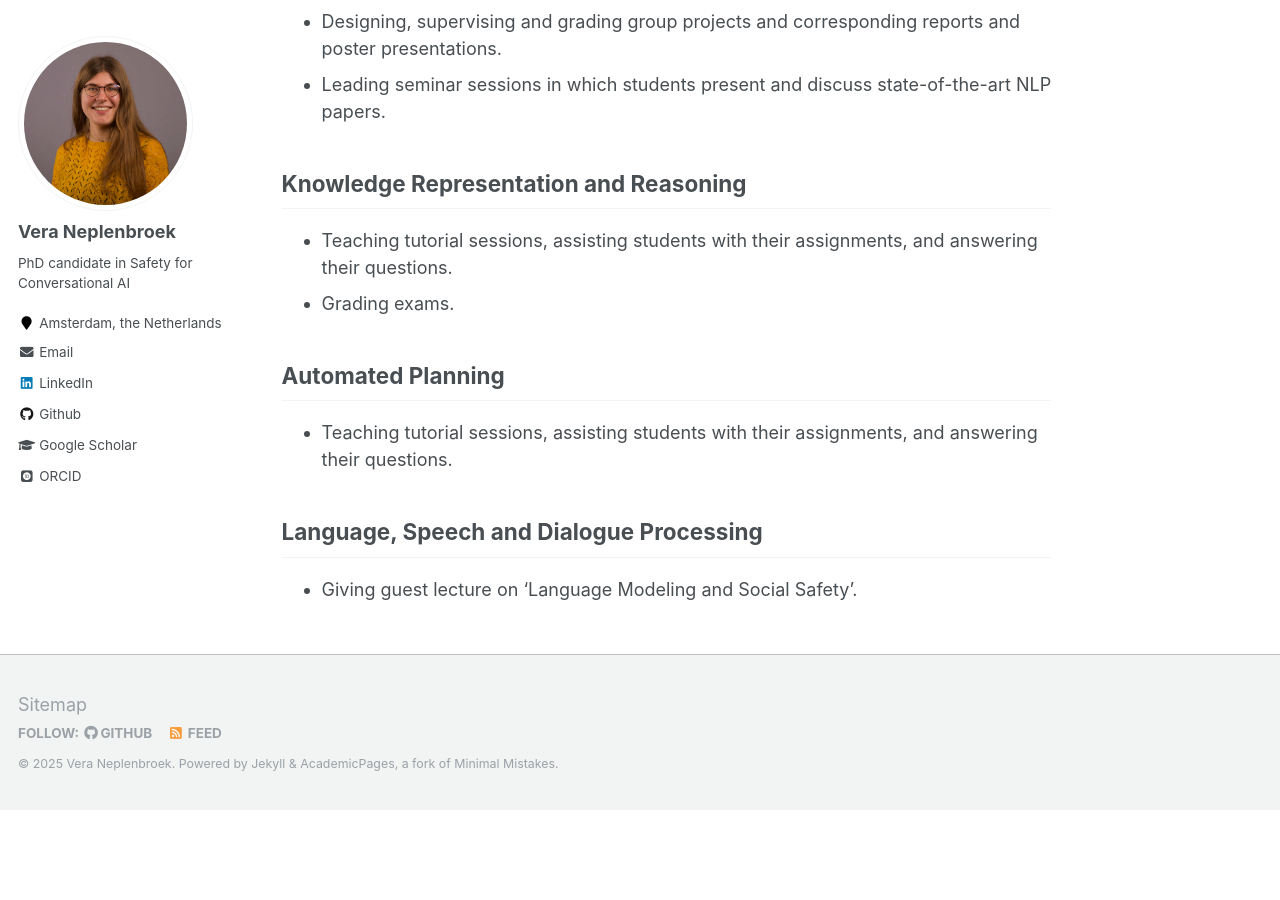
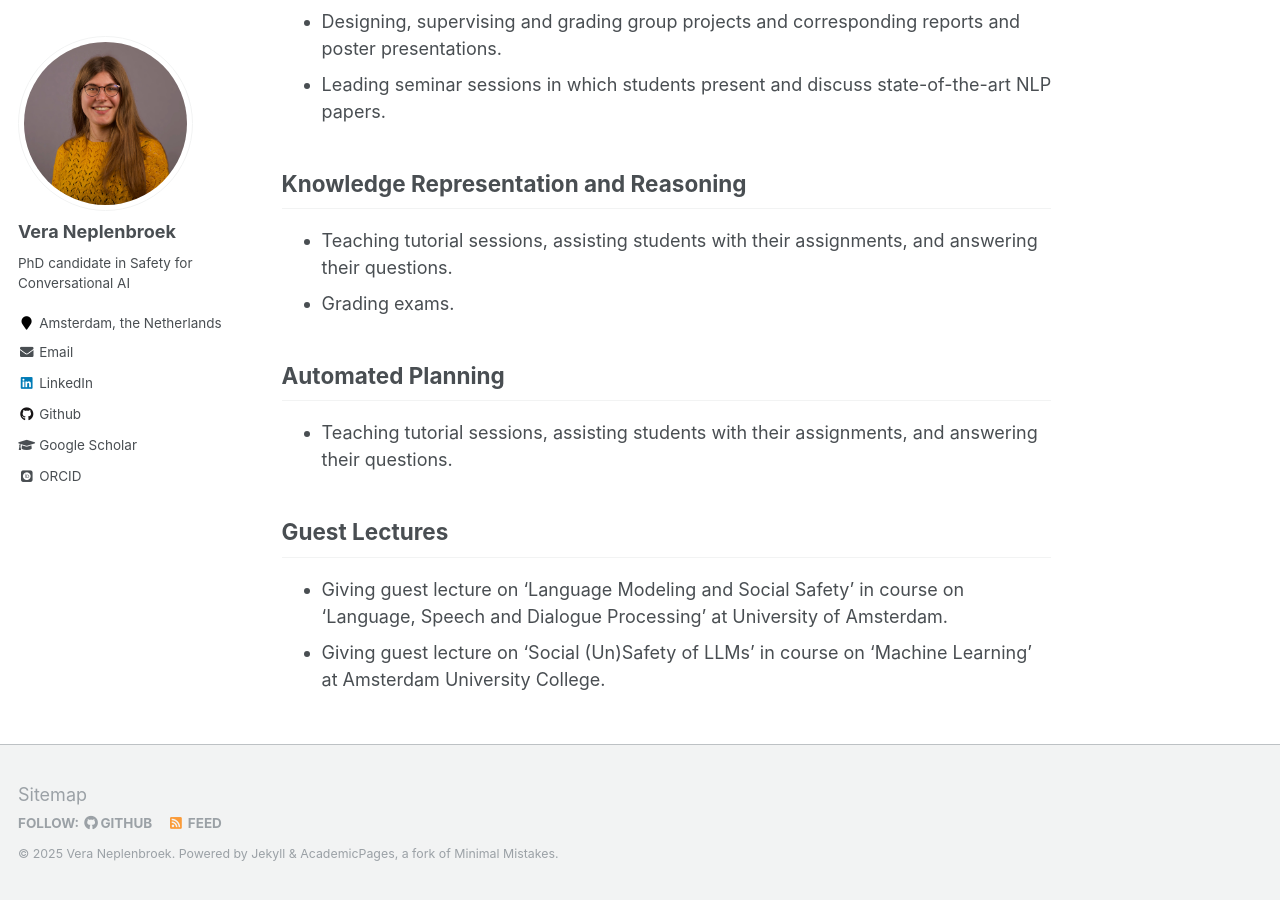
Before and after one commit to Veranep/Veranep.github.io, a Jekyll site: the page built from _pages/teaching.md, in a window 1280 px wide and 900 px high, scrolled down 765 px. Built offline with Jekyll 4.4.1, drawn with Linux system fonts in a browser that asks for light colours; some web fonts are replaced; before the commit the page ends 1575 px from its top, so only the background shows below that.

Commit message:
Update teaching.md

```diff
--- a/_pages/teaching.md
+++ b/_pages/teaching.md
@@ -30,6 +30,7 @@ author_profile: true
 
 * Teaching tutorial sessions, assisting students with their assignments, and answering their questions.
 
-## Language, Speech and Dialogue Processing
+## Guest Lectures
 
-* Giving guest lecture on 'Language Modeling and Social Safety'.
+* Giving guest lecture on 'Language Modeling and Social Safety' in course on 'Language, Speech and Dialogue Processing' at University of Amsterdam.
+* Giving guest lecture on 'Social (Un)Safety of LLMs' in course on 'Machine Learning' at Amsterdam University College.
```
